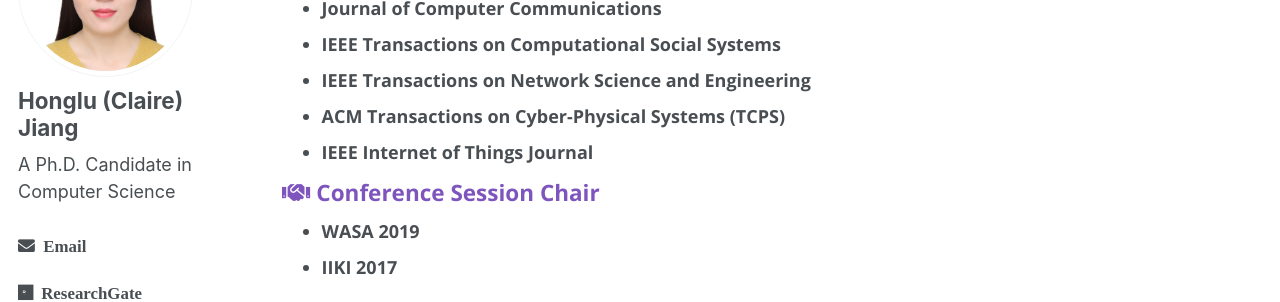
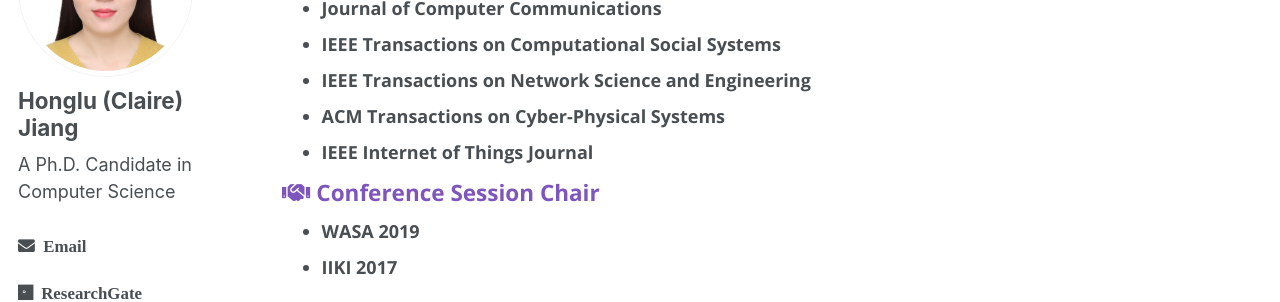
Before and after one commit to hljiang0720/hljiang.github.io, a Jekyll site: the page built from _pages/professional.md, in a window 1280 px wide. Shown: the part 198-500 px from the top of the page. Built offline with Jekyll 4.4.1, drawn with Linux system fonts in a browser that asks for light colours.

Commit message:
Update professional.md

```diff
--- a/_pages/professional.md
+++ b/_pages/professional.md
@@ -8,7 +8,7 @@
   * **Journal of Computer Communications**
   * **IEEE Transactions on Computational Social Systems**
   * **IEEE Transactions on Network Science and Engineering**
-  * **ACM Transactions on Cyber-Physical Systems (TCPS)**
+  * **ACM Transactions on Cyber-Physical Systems**
   * **IEEE Internet of Things Journal**
 
 ### <i class="fa fa-fw fa-handshake" aria-hidden="true"></i> Conference Session Chair
```
